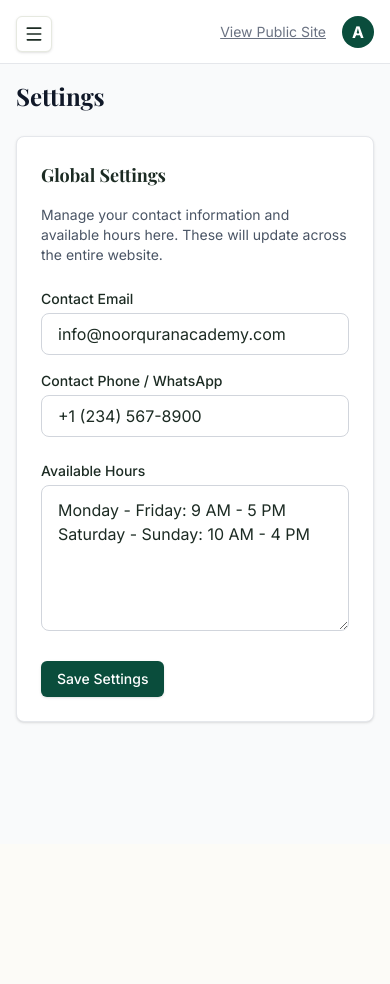
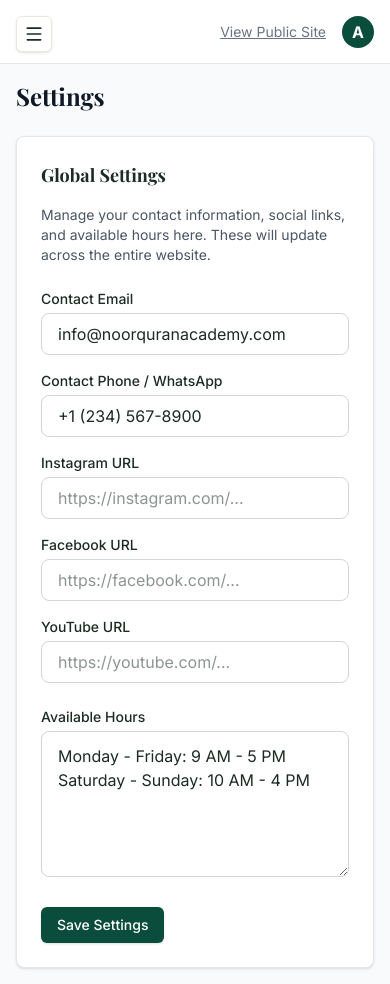
Before and after one commit to misternaul/noor-quran-academy, a Next.js app: page /admin/settings in a window 390 px wide. Before the commit the page ends 844 px from the top, so only its background shows below. Built offline with nearby package versions, Linux system fonts and the light colour scheme; no server answers; the database is empty; a web font is replaced by a local one.

Commit message:
feat: add social links to footer and admin, fix mobile navbar actions, fix scheduling timeline alignment

```diff
--- a/app/admin/scheduling/scheduling-dashboard.tsx
+++ b/app/admin/scheduling/scheduling-dashboard.tsx
@@ -234,8 +234,10 @@ function TimetableView({ teachers, students, scheduleSlots, selectedTeacher, set
           {/* Time Gutter */}
           <div className="w-16 flex-shrink-0 border-r border-gray-200 bg-gray-50 relative pt-12">
             {timeSlots.map((time, idx) => (
-              <div key={idx} className="h-[60px] text-right pr-2 -mt-2.5 text-xs text-gray-400 font-medium relative z-10">
-                {time}
+              <div key={idx} className="h-[60px] relative w-full">
+                <span className="absolute -top-2.5 right-2 text-xs text-gray-400 font-medium z-10">
+                  {time}
+                </span>
               </div>
             ))}
           </div>
--- a/app/admin/settings/page.tsx
+++ b/app/admin/settings/page.tsx
@@ -8,16 +8,25 @@ export default async function SettingsPage() {
   const availableHoursSetting = await prisma.setting.findUnique({ where: { key: "available_hours" } });
   const emailSetting = await prisma.setting.findUnique({ where: { key: "contact_email" } });
   const phoneSetting = await prisma.setting.findUnique({ where: { key: "contact_phone" } });
+  const instaSetting = await prisma.setting.findUnique({ where: { key: "social_instagram" } });
+  const fbSetting = await prisma.setting.findUnique({ where: { key: "social_facebook" } });
+  const ytSetting = await prisma.setting.findUnique({ where: { key: "social_youtube" } });
 
   const currentHours = availableHoursSetting?.value || "Monday - Friday: 9 AM - 5 PM\nSaturday - Sunday: 10 AM - 4 PM";
   const currentEmail = emailSetting?.value || "info@noorquranacademy.com";
   const currentPhone = phoneSetting?.value || "+1 (234) 567-8900";
+  const currentInsta = instaSetting?.value || "";
+  const currentFb = fbSetting?.value || "";
+  const currentYt = ytSetting?.value || "";
 
   async function saveSettings(formData: FormData) {
     "use server";
     const hours = formData.get("hours") as string;
     const email = formData.get("email") as string;
     const phone = formData.get("phone") as string;
+    const insta = formData.get("instagram") as string;
+    const fb = formData.get("facebook") as string;
+    const yt = formData.get("youtube") as string;
 
     await prisma.setting.upsert({
       where: { key: "available_hours" },
@@ -37,6 +46,24 @@ export default async function SettingsPage() {
       create: { key: "contact_phone", value: phone },
     });
 
+    await prisma.setting.upsert({
+      where: { key: "social_instagram" },
+      update: { value: insta },
+      create: { key: "social_instagram", value: insta },
+    });
+
+    await prisma.setting.upsert({
+      where: { key: "social_facebook" },
+      update: { value: fb },
+      create: { key: "social_facebook", value: fb },
+    });
+
+    await prisma.setting.upsert({
+      where: { key: "social_youtube" },
+      update: { value: yt },
+      create: { key: "social_youtube", value: yt },
+    });
+
     revalidatePath("/", "layout"); // Revalidate entire app to update global layouts
   }
 
@@ -46,7 +73,7 @@ export default async function SettingsPage() {
 
       <div className="bg-white rounded-lg shadow-sm border border-gray-200 p-6 max-w-2xl">
         <h2 className="text-lg font-bold mb-4">Global Settings</h2>
-        <p className="text-sm text-gray-600 mb-6">Manage your contact information and available hours here. These will update across the entire website.</p>
+        <p className="text-sm text-gray-600 mb-6">Manage your contact information, social links, and available hours here. These will update across the entire website.</p>
 
         <form action={saveSettings} className="space-y-6">
           <div className="grid grid-cols-1 md:grid-cols-2 gap-4">
@@ -57,6 +84,18 @@ export default async function SettingsPage() {
             <div>
               <label className="block text-sm font-medium mb-1">Contact Phone / WhatsApp</label>
               <input type="text" name="phone" className="w-full px-4 py-2 rounded-lg border border-gray-300 focus:outline-none focus:ring-2 focus:ring-primary focus:border-transparent" defaultValue={currentPhone} required />
+            </div>
+            <div>
+              <label className="block text-sm font-medium mb-1">Instagram URL</label>
+              <input type="url" name="instagram" className="w-full px-4 py-2 rounded-lg border border-gray-300 focus:outline-none focus:ring-2 focus:ring-primary focus:border-transparent" defaultValue={currentInsta} placeholder="https://instagram.com/..." />
+            </div>
+            <div>
+              <label className="block text-sm font-medium mb-1">Facebook URL</label>
+              <input type="url" name="facebook" className="w-full px-4 py-2 rounded-lg border border-gray-300 focus:outline-none focus:ring-2 focus:ring-primary focus:border-transparent" defaultValue={currentFb} placeholder="https://facebook.com/..." />
+            </div>
+            <div>
+              <label className="block text-sm font-medium mb-1">YouTube URL</label>
+              <input type="url" name="youtube" className="w-full px-4 py-2 rounded-lg border border-gray-300 focus:outline-none focus:ring-2 focus:ring-primary focus:border-transparent" defaultValue={currentYt} placeholder="https://youtube.com/..." />
             </div>
           </div>
 
--- a/components/shared/footer.tsx
+++ b/components/shared/footer.tsx
@@ -1,5 +1,5 @@
 import Link from "next/link";
-import { Mail, Phone, MapPin } from "lucide-react";
+import { Mail, Phone, MapPin, Instagram, Facebook, Youtube } from "lucide-react";
 import { prisma } from "@/lib/prisma";
 import { Suspense } from "react";
 
@@ -30,9 +30,15 @@ async function FooterCourses() {
 export async function Footer() {
   const emailSetting = await prisma.setting.findUnique({ where: { key: "contact_email" } });
   const phoneSetting = await prisma.setting.findUnique({ where: { key: "contact_phone" } });
+  const instaSetting = await prisma.setting.findUnique({ where: { key: "social_instagram" } });
+  const fbSetting = await prisma.setting.findUnique({ where: { key: "social_facebook" } });
+  const ytSetting = await prisma.setting.findUnique({ where: { key: "social_youtube" } });
 
   const currentEmail = emailSetting?.value || "info@noorquranacademy.com";
   const currentPhone = phoneSetting?.value || "+1 (234) 567-8900";
+  const currentInsta = instaSetting?.value || "";
+  const currentFb = fbSetting?.value || "";
+  const currentYt = ytSetting?.value || "";
 
   return (
     <footer className="bg-dark text-white/80 pt-20 pb-10">
@@ -53,6 +59,26 @@ export async function Footer() {
             <p className="text-sm leading-relaxed max-w-xs">
               "Learn Quran. Understand Islam. Live with Guidance." Premium online Quran education for students worldwide.
             </p>
+            <div className="flex items-center gap-4 pt-2">
+              {currentInsta && (
+                <a href={currentInsta} target="_blank" rel="noopener noreferrer" className="text-white/60 hover:text-accent transition-colors">
+                  <Instagram className="h-5 w-5" />
+                  <span className="sr-only">Instagram</span>
+                </a>
+              )}
+              {currentFb && (
+                <a href={currentFb} target="_blank" rel="noopener noreferrer" className="text-white/60 hover:text-accent transition-colors">
+                  <Facebook className="h-5 w-5" />
+                  <span className="sr-only">Facebook</span>
+                </a>
+              )}
+              {currentYt && (
+                <a href={currentYt} target="_blank" rel="noopener noreferrer" className="text-white/60 hover:text-accent transition-colors">
+                  <Youtube className="h-5 w-5" />
+                  <span className="sr-only">YouTube</span>
+                </a>
+              )}
+            </div>
           </div>
 
           {/* Quick Links */}
--- a/components/shared/navbar.tsx
+++ b/components/shared/navbar.tsx
@@ -130,6 +130,12 @@ export function Navbar() {
             </nav>
 
             <div className="p-6 border-t border-border flex flex-col gap-4 bg-muted/30">
+              <div className="flex items-center justify-between gap-4 mb-2">
+                <div className="flex-1">
+                  <GoogleTranslate />
+                </div>
+                <ModeToggle />
+              </div>
               <Link href="/contact" onClick={() => setMobileMenuOpen(false)} className="w-full">
                 <Button className="w-full h-12 text-lg bg-primary">Book Free Trial</Button>
               </Link>
```
